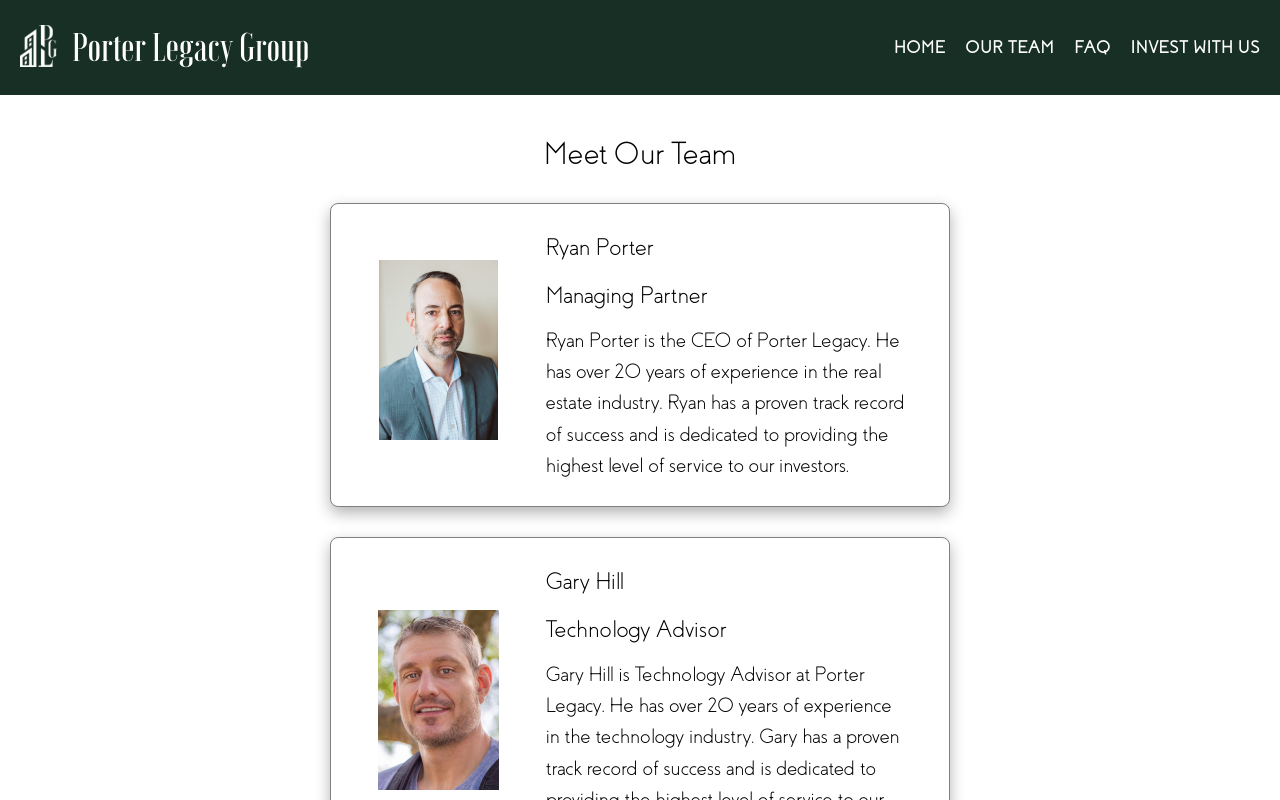
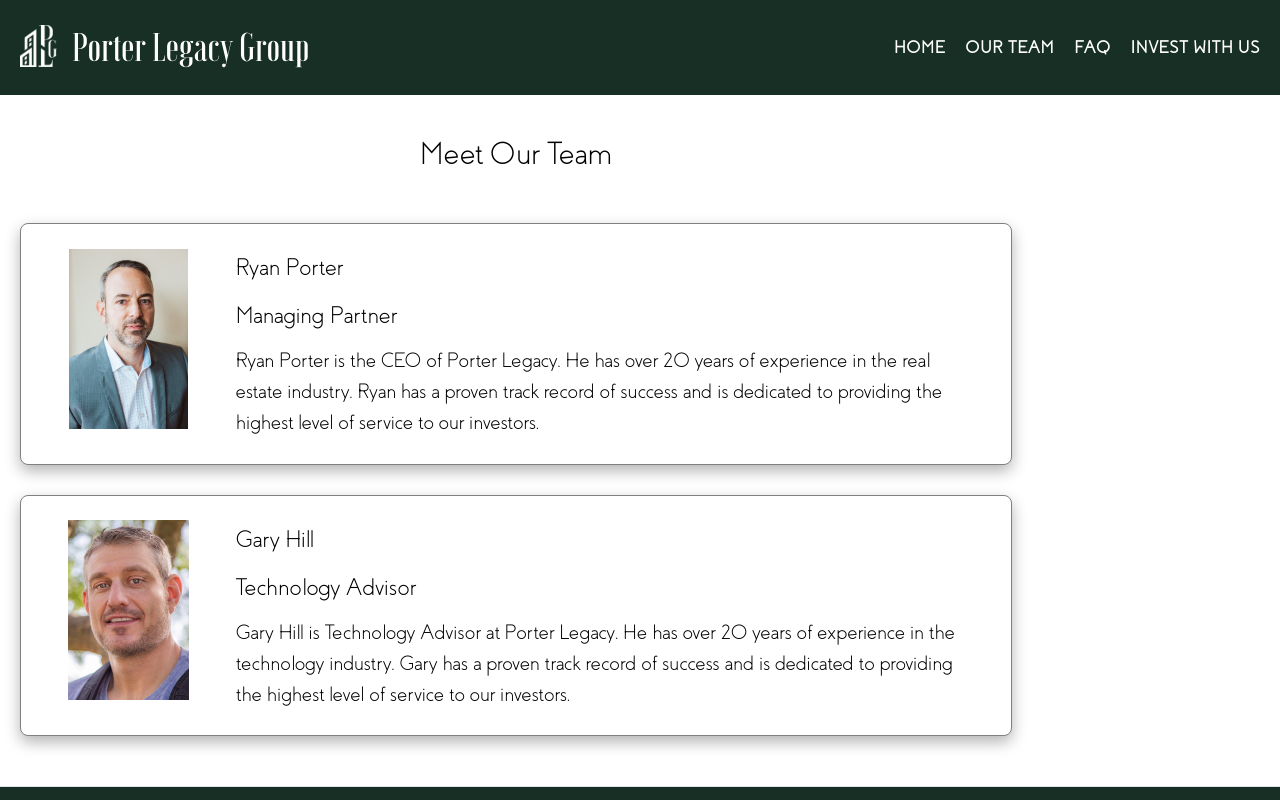
Before and after one commit to garyahill/PorterLegacyGroup, a React app: page /team in a window 1280 px wide. Shown: the top 800 px of the page. Built offline with nearby package versions, Linux system fonts and the light colour scheme.

Commit message:
modifications to the team page

```diff
--- a/src/pages/team/team.less
+++ b/src/pages/team/team.less
@@ -3,27 +3,32 @@
 .team-container {
     display: flex;
     flex-direction: column;
-    align-items: center;
+    align-items: center; /* Centers the content horizontally */
+    width: 100%; /* Ensure container takes full width */
+    text-align: center; /* Center text within the container */
+
+    h1 {
+        .content-page-title-h1();
+        text-align: center; /* Ensure the title is centered */
+        width: 100%; /* Take full width for better alignment */
+    }
 
     .team-member-container {
-        width: 50%;
+        display: flex;
+        flex-wrap: wrap; /* Allow wrapping if needed */
+        justify-content: center; /* Center the team members horizontally */
+        align-items: center; /* Align team members vertically */
+        width: 100%; /* Ensure container takes full width */
+        margin-top: 20px;
     }
 
-    h1 {
-        .content-page-title-h1()
-    }
-
-     // Laptop and smaller desktop
-     @media(min-width: 1025px) {
-        .faq-list {
-            width: 80%;
-        }
+    // Laptop and smaller desktop
+    @media(min-width: 1025px) {
+        width: 80%; /* Ensure the container doesn't take too much space on larger screens */
     }
 
     // Larger desktops
     @media(min-width: 1441px) {
-        .faq-list {
-            width: 70%;
-        }
+        width: 70%;
     }
 }
```
